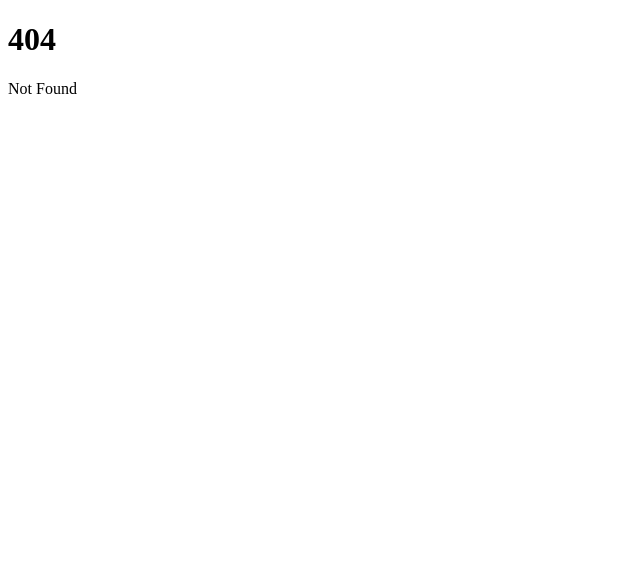
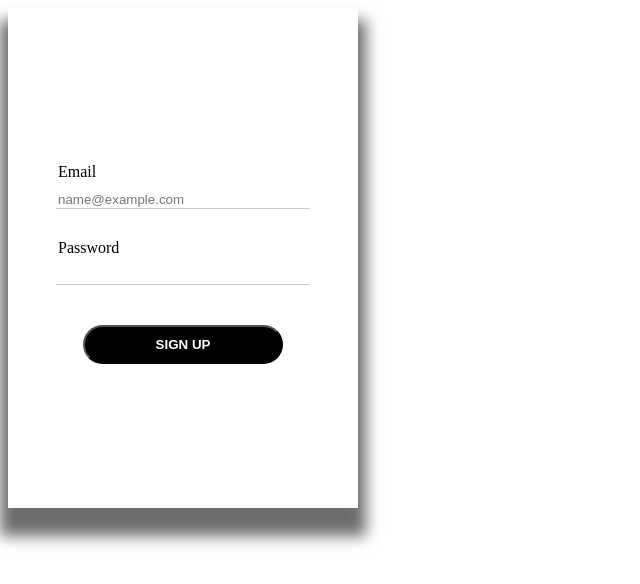
Before and after one commit to Ilian-Allaf/SchoolWebAppProject-Frontend, a SvelteKit app: page /register in a window 1280 px wide. Before the commit this address had no page. Shown: the top 584 px of the page, without its empty margins (0-640 px from the left). Built offline with nearby package versions, Linux system fonts and the light colour scheme.

Commit message:
login and register

```diff
--- a/package.json
+++ b/package.json
@@ -17,6 +17,6 @@
 	"type": "module",
 	"dependencies": {
 		"svelte-materialify": "^0.3.11",
-		"svelte-routing": "^1.6.0"
+		"svelte-sortable-flat-list-view": "^1.0.0"
 	}
 }
--- a/src/app.html
+++ b/src/app.html
@@ -2,8 +2,8 @@
 <html lang="en">
 	<head>
 		<meta charset="utf-8" />
-		<link rel="icon" href="%sveltekit.assets%/favicon.png" />
 		<meta name="viewport" content="width=device-width" />
+		<title>titre</title>
 		%sveltekit.head%
 	</head>
 	<body data-sveltekit-preload-data="hover">
--- /dev/null
+++ b/src/routes/register/+page.svelte
@@ -0,0 +1,108 @@
+<script>
+    import {goto} from "$app/navigation";
+
+    let email = "";
+    let password = "";
+    let errors = {};
+
+    async function register(log) {
+        const response = await fetch(`http://localhost:3000/users/register`, {
+            method: "POST",
+            headers: {
+                "Content-Type": "application/json",
+            },
+            body: JSON.stringify({
+                username: log.email,
+                password: log.password,
+            }),
+        });
+        return response.json()
+    }
+
+    const handleSubmit = () => {
+        errors = {};
+
+        register({ email, password })
+            .then(() => {
+                goto("../")
+            })
+            .catch(err => {
+                errors.server = err;
+                console.log("Username already taken")
+            });
+
+    }
+</script>
+
+
+
+<form>
+    <label>Email</label>
+    <input name="email" placeholder="name@example.com" bind:value={email} />
+
+    <label>Password</label>
+    <input name="password" type="password" bind:value={password} />
+
+    <button on:click={() => {{handleSubmit()}}} type="submit">
+        Sign Up
+    </button>
+
+</form>
+
+
+<style>
+    form {
+        background: #fff;
+        padding: 50px;
+        width: 250px;
+        height: 400px;
+        display: flex;
+        flex-direction: column;
+        justify-content: center;
+        align-items: center;
+        box-shadow: 0px 20px 14px 8px rgba(0, 0, 0, 0.58);
+    }
+
+    label {
+        margin: 10px 0;
+        align-self: flex-start;
+        font-weight: 500;
+    }
+
+    input {
+        border: none;
+        border-bottom: 1px solid #ccc;
+        margin-bottom: 20px;
+        transition: all 300ms ease-in-out;
+        width: 100%;
+    }
+
+    input:focus {
+        outline: 0;
+        border-bottom: 1px solid #666;
+    }
+
+    button {
+        margin-top: 20px;
+        background: black;
+        color: white;
+        padding: 10px 0;
+        width: 200px;
+        border-radius: 25px;
+        text-transform: uppercase;
+        font-weight: bold;
+        cursor: pointer;
+        transition: all 300ms ease-in-out;
+    }
+
+    button:hover {
+        transform: translateY(-2.5px);
+        box-shadow: 0px 1px 10px 0px rgba(0, 0, 0, 0.58);
+    }
+
+    h1 {
+        margin: 10px 20px 30px 20px;
+        font-size: 40px;
+    }
+
+</style>
--- /dev/null
+++ b/src/routes/store.js
@@ -0,0 +1,5 @@
+import { writable } from "svelte/store";
+
+const jwtStore = writable();
+
+export default jwtStore
```
Also changed, not shown: src/routes/+page.svelte (+23 -19 lines), src/routes/location_board/+page.svelte (+36 -1 lines), 1 other file (tests, documents, lock files or other folders).
